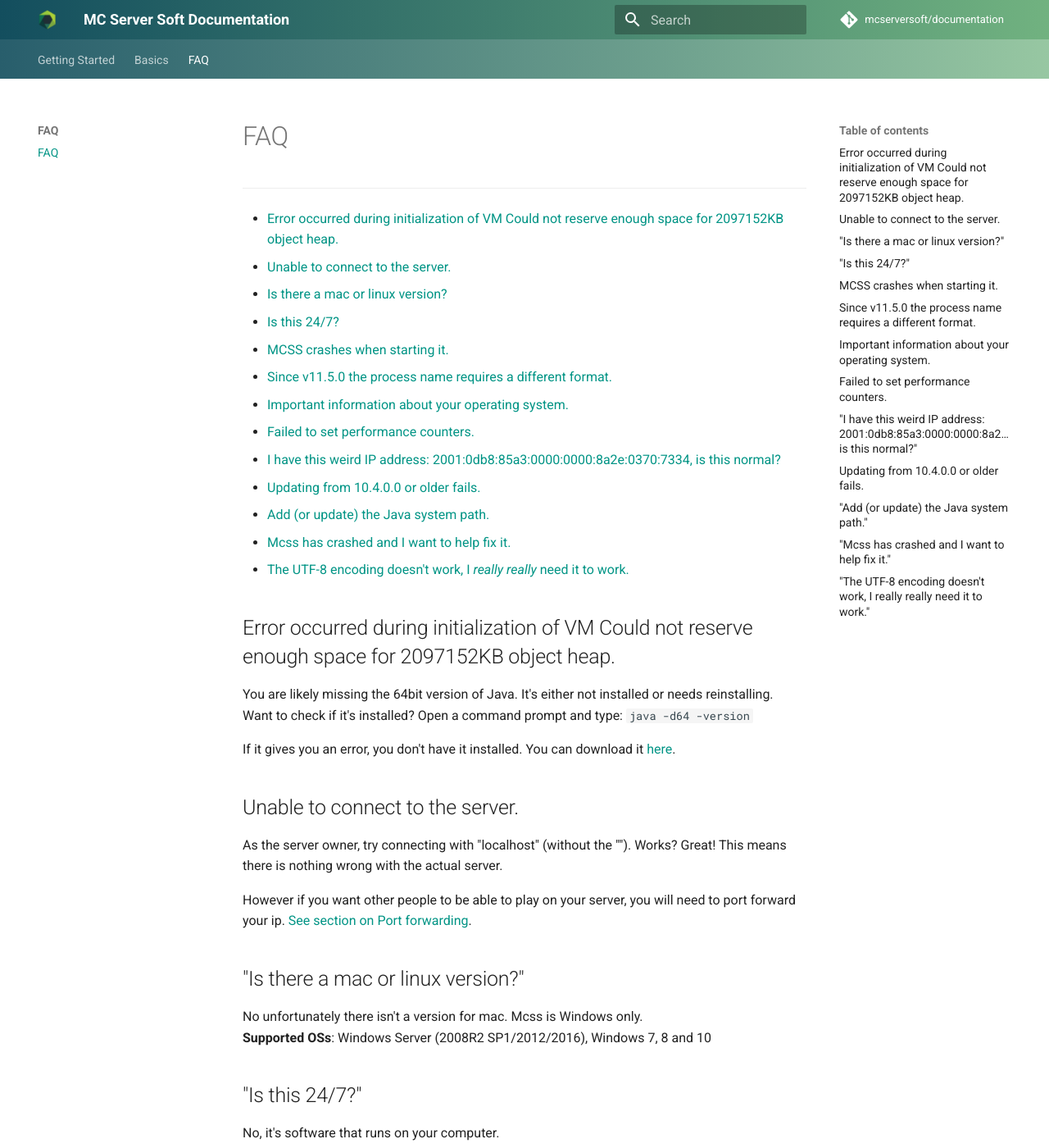
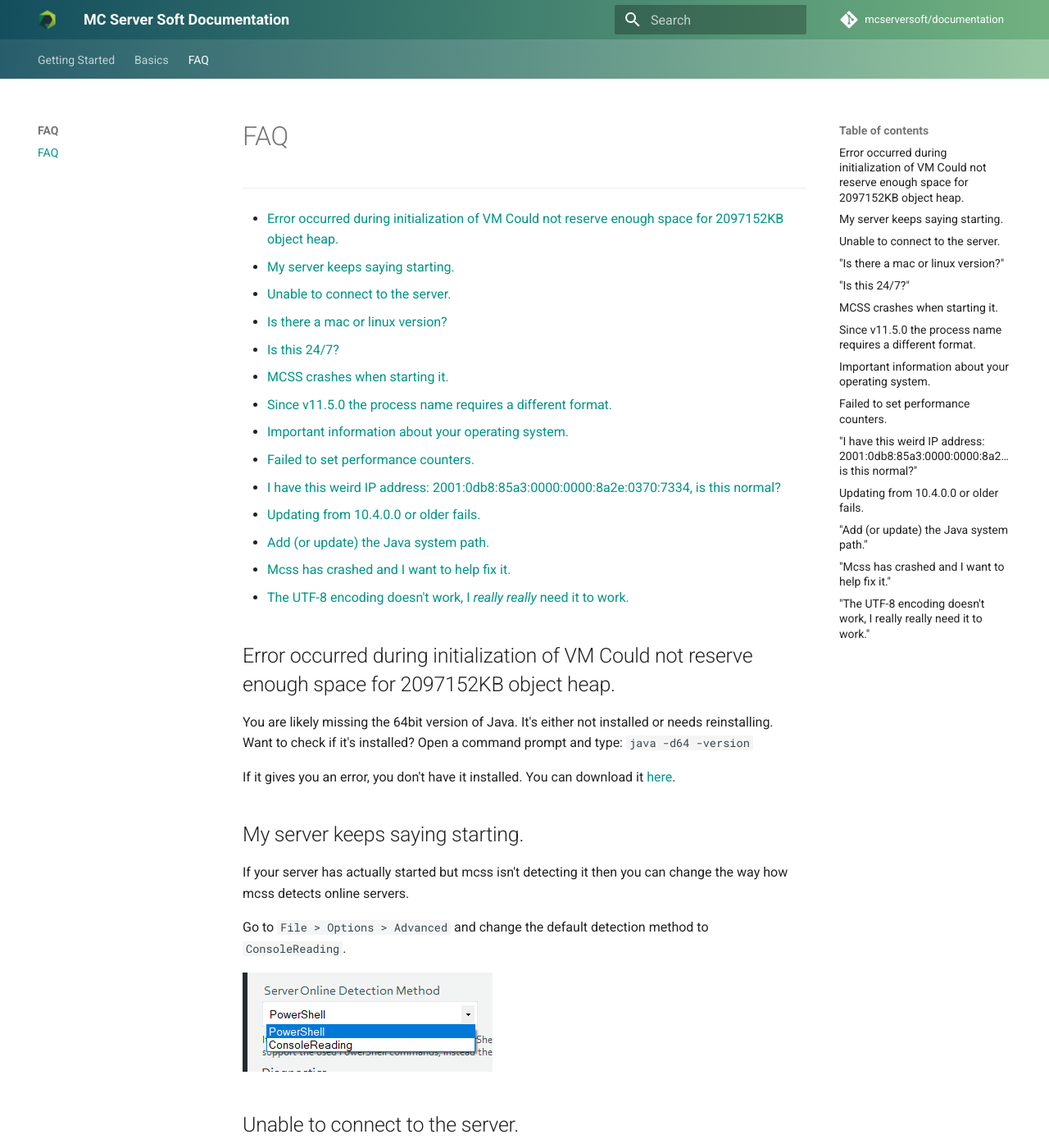
Before and after one commit to mcserversoft/documentation, an MkDocs documentation site: the page built from docs/faq.md, in a window 1280 px wide and 1400 px high. Shown: the whole window at 82% size. Built offline with MkDocs 1.6.1 and Material for MkDocs 9.7.7, drawn with Linux system fonts in a browser that asks for light colours; comment, search, counter and statistics services are not loaded.

Commit message:
Added 'keeps starting' entry to the faq

```diff
--- a/docs/faq.md
+++ b/docs/faq.md
@@ -3,6 +3,7 @@
 ---
 
 *   [Error occurred during initialization of VM Could not reserve enough space for 2097152KB object heap.](#error-occurred-during-initialization-of-vm)
+*   [My server keeps saying starting.](#server-keeps-saying-starting)
 *   [Unable to connect to the server.](#unable-to-connect-to-the-server)
 *   [Is there a mac or linux version?](#is-there-a-mac-version)
 *   [Is this 24/7?](#is-this-24-7)
@@ -25,6 +26,16 @@
 `java -d64 -version`
 
 If it gives you an error, you don't have it installed. You can download it [here](https://java.com/en/download/windows-64bit.jsp).
+
+
+<a name="server-keeps-saying-starting"></a>
+## My server keeps saying starting.
+
+If your server has actually started but mcss isn't detecting it then you can change the way how mcss detects online servers.
+
+Go to `File > Options > Advanced` and change the default detection method to `ConsoleReading`.
+
+![Screenshot of the process name requires different format dialog](assets/screenshots/online_detection.png)
 
 
 <a name="unable-to-connect-to-the-server"></a>
```
Also changed, not shown: docs/assets/screenshots/online_detection.png (added).
